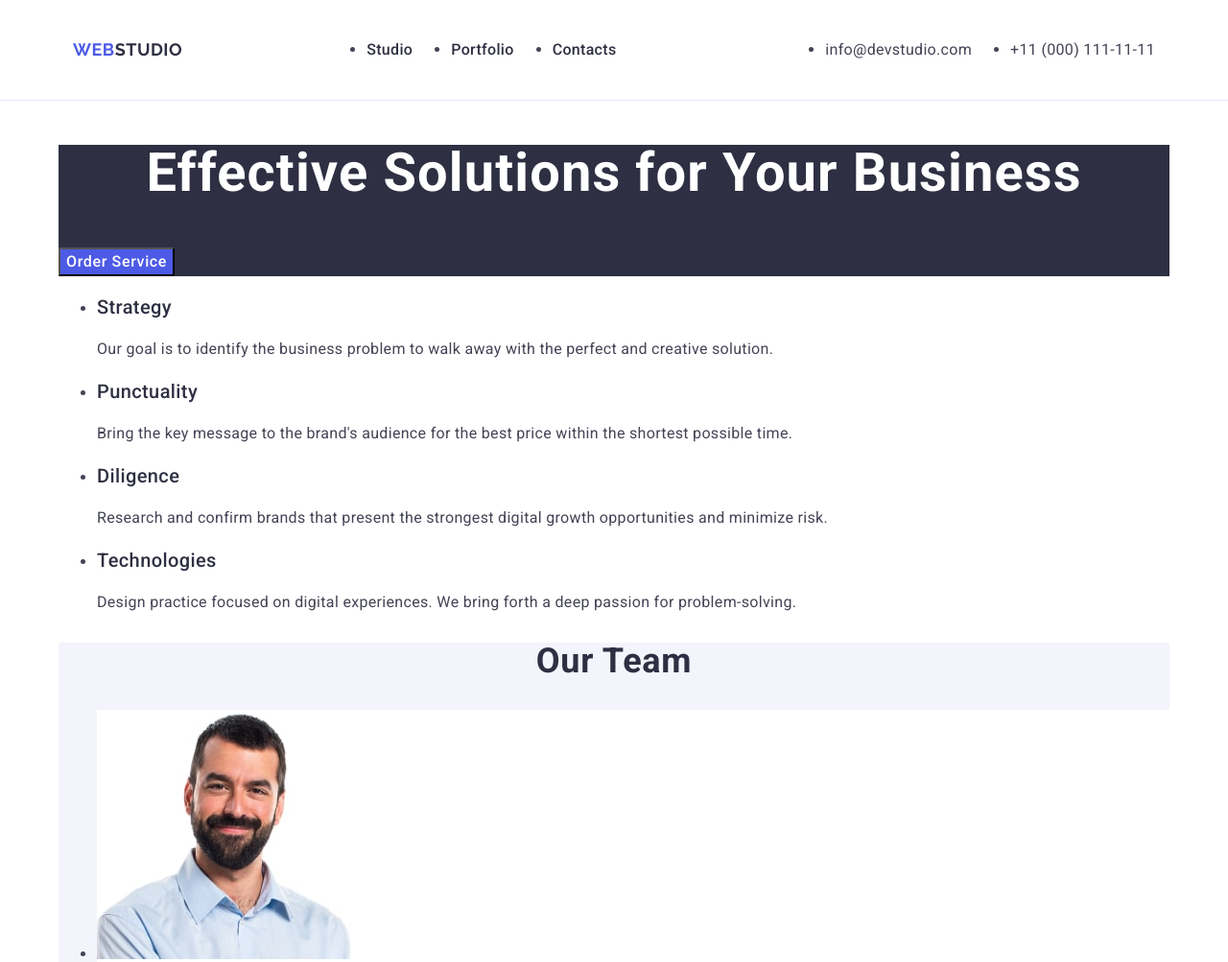
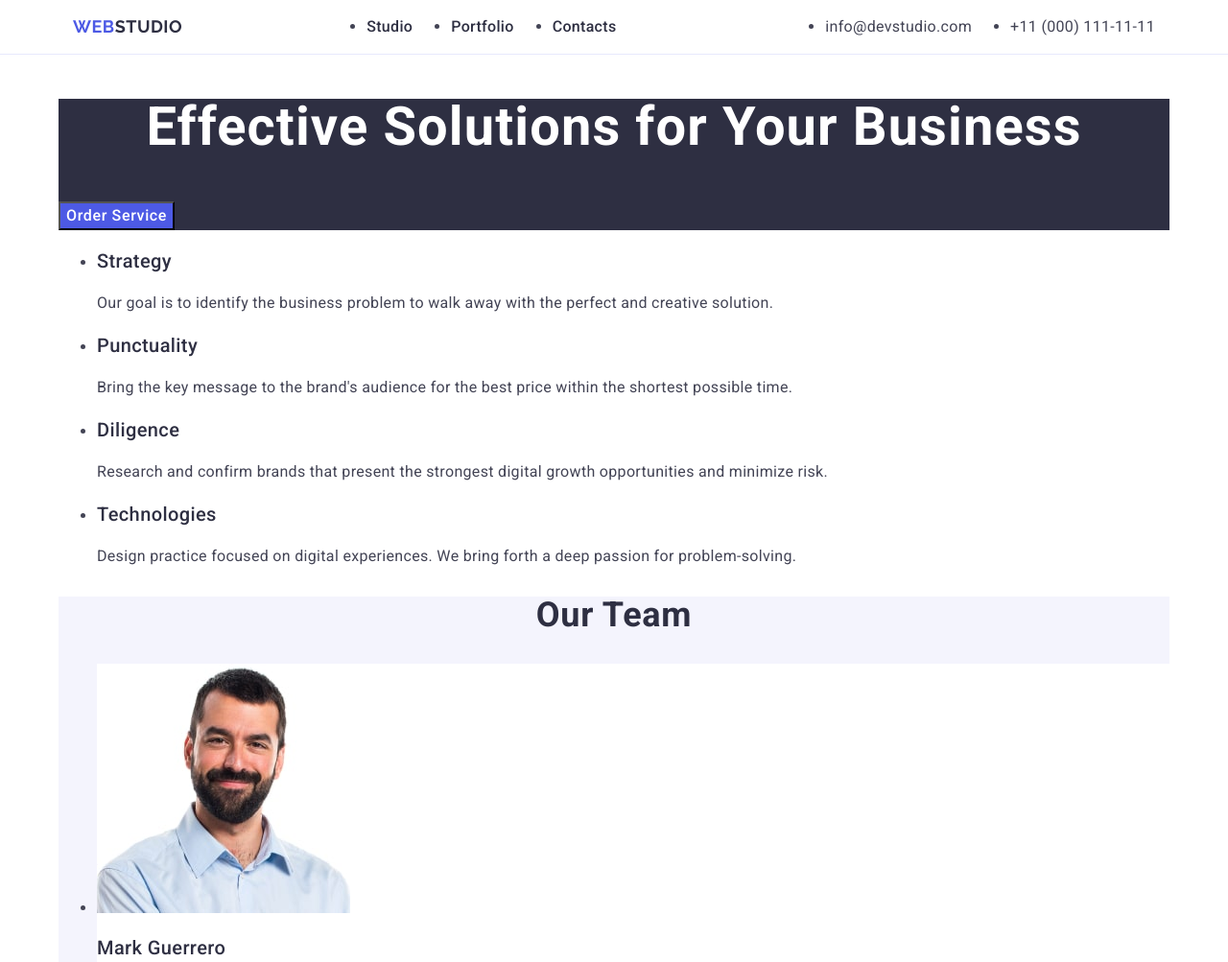
Before and after one commit to Bayronix/goit-markup-hw-03, a plain HTML site: page index.html in a window 1280 px wide. Shown: the top 1003 px of the page at 96% size. Drawn offline with nearby package versions, Linux system fonts and the light colour scheme.

Commit message:
005 - commit

```diff
--- a/css/styles.css
+++ b/css/styles.css
@@ -47,7 +47,7 @@ body {
   margin-right: 76px;
 }
 
-.navigation {
+.navigation_header {
   display: flex;
   align-items: center;
 }
@@ -68,6 +68,7 @@ nav ul {
   line-height: 1.5; /* 150% */
   letter-spacing: 0.02em;
   text-decoration: none;
+  padding: 24px 0;
 }
 
 .nav-link:hover {
@@ -105,8 +106,6 @@ nav ul {
   gap: 40px;
   right: 0;
   box-sizing: border-box;
-  padding-top: 24px;
-  padding-bottom: 24px;
 }
 
 .address-wrap-add {
--- a/index.html
+++ b/index.html
@@ -20,7 +20,7 @@
   <body>
     <header class="header">
       <div class="container">
-        <nav class="navigation">
+        <nav class="navigation_header">
           <a class="title" href="">
             Web<span class="logo_studio">Studio</span>
           </a>
```
